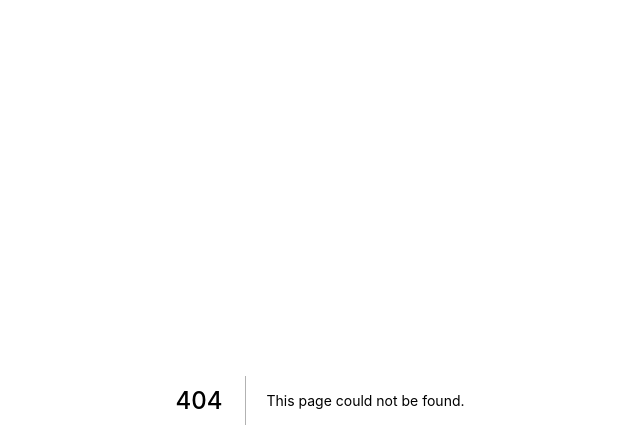
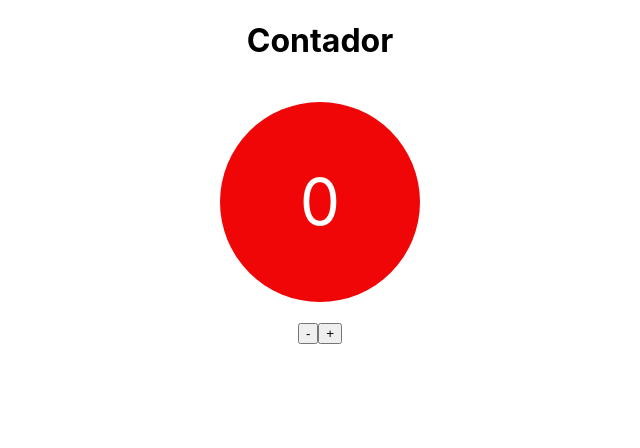
Before and after one commit to cmunhozprog03/reatc_leonardo, a Next.js app: page /estado/contador in a window 1280 px wide. Before the commit this address had no page. Shown: the top 448 px of the page, without its empty margins (320-960 px from the left). Built offline with nearby package versions, Linux system fonts and the light colour scheme.

Commit message:
contador

```diff
--- /dev/null
+++ b/components/ContadorDisplay.jsx
@@ -0,0 +1,18 @@
+export default function ContadorDisplay(props) {
+  return (
+    <div style={{
+      display: "flex",
+      justifyContent: "center",
+      alignItems: "center",
+      height: "200px",
+      width: "200px",
+      borderRadius: "100px",
+      backgroundColor: "#f00606",
+      color: "#fff",
+      fontSize: "4rem",
+      margin: "20px"
+    }}>
+      {props.numero}
+    </div>
+  )
+}
--- /dev/null
+++ b/pages/estado/contador.jsx
@@ -0,0 +1,33 @@
+import { useState } from "react"
+import ContadorDisplay from "../../components/ContadorDisplay"
+
+export default function contador() {
+
+  const [numero, setNumero] = useState(0)
+
+
+
+
+  function dec() {
+    setNumero(numero - 1)
+  }
+
+  return (
+    <div style={{
+      display: "flex",
+      flexDirection: "column",
+      justifyContent: "center",
+      alignItems: "center"
+     }}>
+      <h1>Contador</h1>
+      <div>
+        <ContadorDisplay numero={numero} />
+      </div>
+      <div>
+        <button onClick={dec}>-</button>
+        <button onClick={() => setNumero(numero + 1)}>+</button>
+      </div>
+
+    </div>
+  )
+}
```
